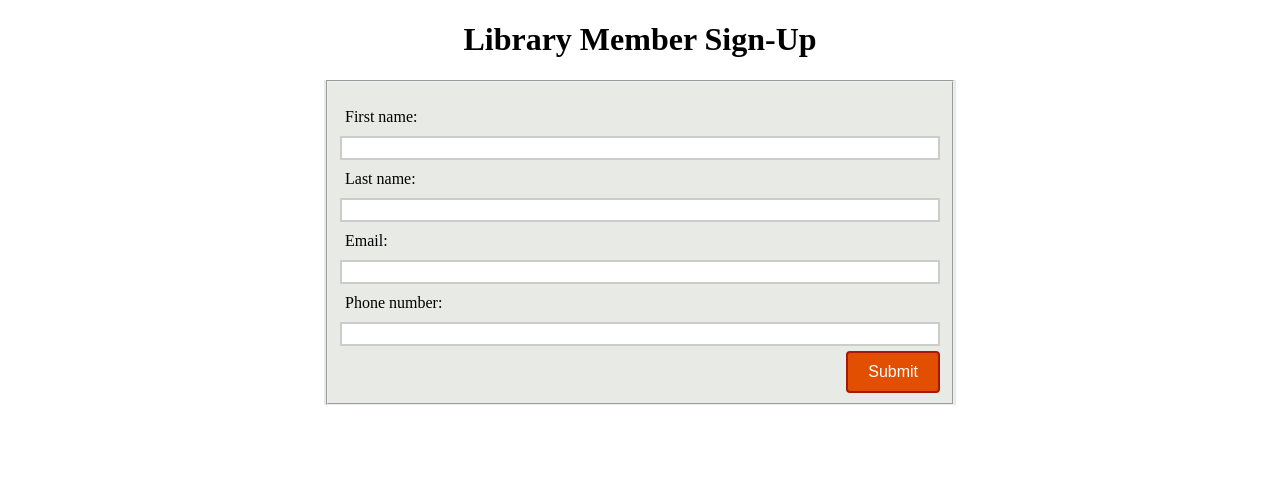
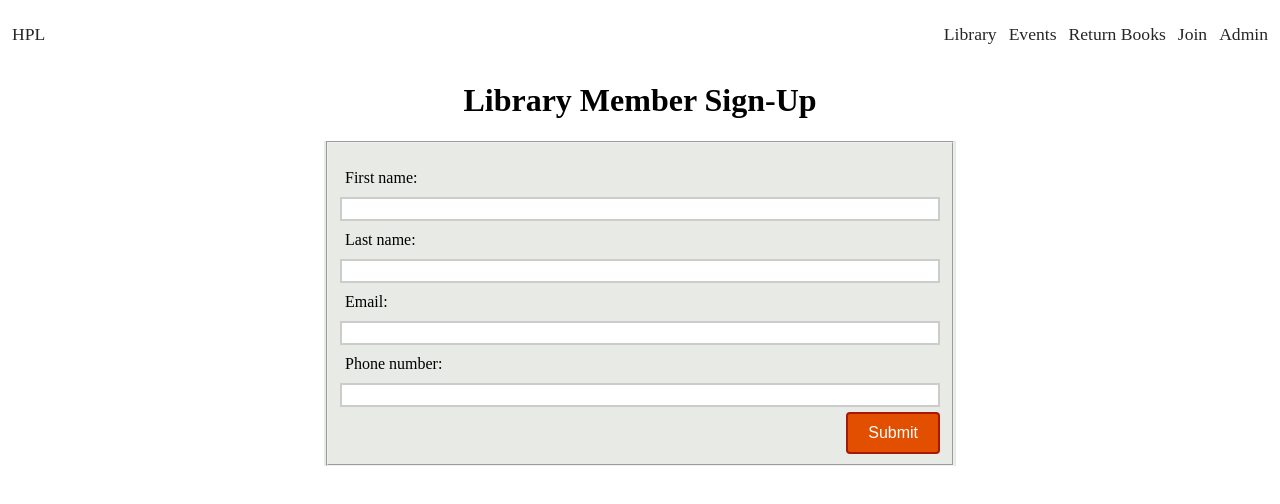
Before and after one commit to RebekahKoon/CS-340-step-3, a plain HTML site: page join.html in a window 1280 px wide. Drawn offline with Linux system fonts and the light colour scheme.

Commit message:
added nav to each page

```diff
--- a/join.html
+++ b/join.html
@@ -8,6 +8,27 @@
   <link rel="stylesheet" href="style.css" type="text/css">
   <title>Become a Library Member</title>
 </head>
+
+<body>
+  <!-- NAV STARTS HERE -->
+  <div class="container--nav">
+
+    <ul class="nav__ul nav__ul--site">
+      <li class="nav__li nav__li--site"><a href="index.html" class="nav__a nav__a--site">HPL</a></li>
+    </ul>
+
+    <nav class="nav nav--site">
+      <ul class="nav__ul nav__ul--site">
+        <li class="nav__li nav__li--site"><a href="library.html" class="nav__a nav__a--site">Library</a></li>
+        <li class="nav__li nav__li--site"><a href="events.html" class="nav__a nav__a--site">Events</a></li>
+        <li class="nav__li nav__li--site"><a href="return.html" class="nav__a nav__a--site">Return Books</a></li>
+        <li class="nav__li nav__li--site"><a href="join.html" class="nav__a nav__a--site">Join</a></li>
+        <li class="nav__li nav__li--site"><a href="admin.html" class="nav__a nav__a--site">Admin</a></li>
+      </ul>
+    </nav>
+
+  </div>
+  <!-- NAV ENDS HERE -->
 
   <h1>Library Member Sign-Up</h1>
 
--- a/style.css
+++ b/style.css
@@ -123,3 +123,51 @@ input[type=submit] {
 input[type=submit]:hover {
   background-color: #c62e1d;
 }
+
+
+/* GLOBAL */
+a {
+  text-decoration: none;
+}
+
+a:link, a:visited {
+  color: #262626;
+}
+
+a:hover {
+  transition: 0.2s;
+  text-decoration: underline;
+  color: var(--accent-color);
+}
+
+.container--nav {
+  display: flex;
+  justify-content: space-between;
+}
+
+.container {
+  margin: auto;
+  max-width: 900px;
+}
+
+/* NAV */
+.nav__a--site {
+  text-decoration: none;
+}
+
+.nav {
+  display: flex;
+  justify-content: space-between;
+}
+
+.nav__li--site {
+  display: inline-block;
+  font-size: 1.1em;;
+  padding: 0px 4px;
+  list-style-type: none;
+}
+
+.nav__ul {
+  list-style-type: none;
+  padding: 0;
+}
```
Also changed, not shown: add-events.html (+19 -0 lines), admin.html (+0 -1 lines), checkout-orders.html (+19 -0 lines), events.html (+11 -8 lines), view-event-registration.html (+19 -0 lines). Lines whose indentation alone changed are shown as unchanged.
